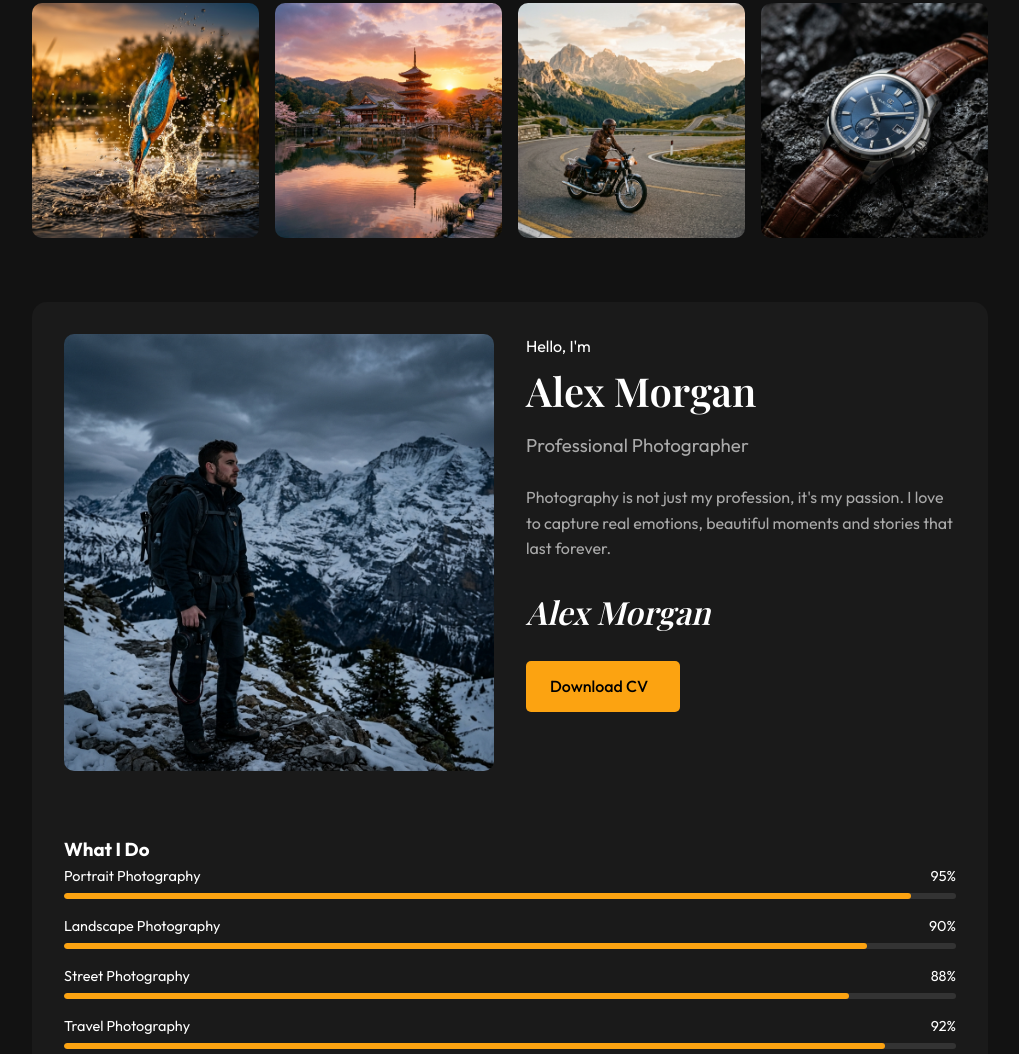
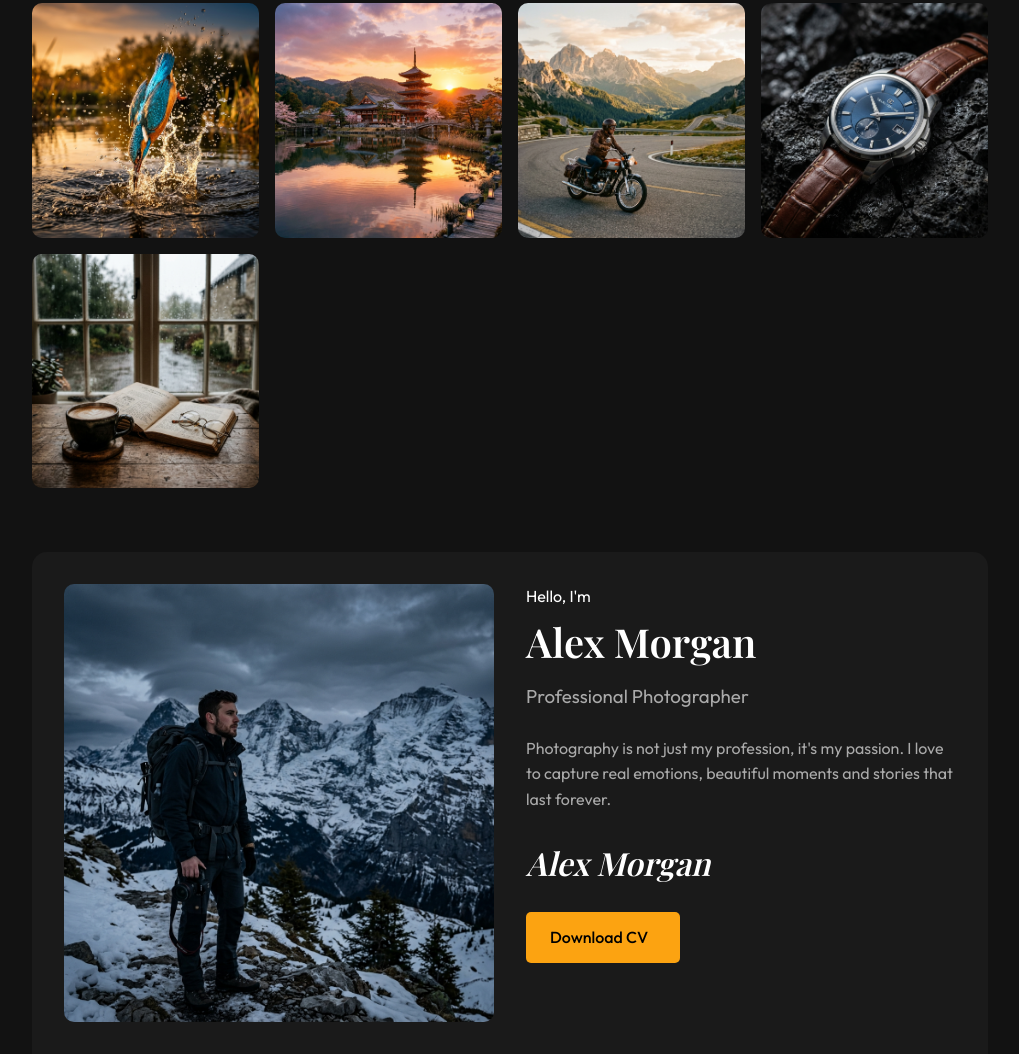
Before and after one commit to Rupakranjan098/demo-portfolio-, a plain HTML site: page index.html in a window 1280 px wide. Shown: the part 1890-2944 px from the top of the page, without its empty margins (260-1279 px from the left). Drawn offline with nearby package versions, Linux system fonts and the light colour scheme; some icons are missing; a web font is replaced by a local one.

Commit message:
Add new aesthetic moody image

```diff
--- a/index.html
+++ b/index.html
@@ -114,6 +114,7 @@
                 <div class="grid-item architecture"><img src="images/portfolio_architecture_1781073784725.png" alt="Architecture"></div>
                 <div class="grid-item travel"><img src="images/portfolio_travel_1781073771875.png" alt="Travel"></div>
                 <div class="grid-item commercial"><img src="images/portfolio_commercial_1781073730240.png" alt="Commercial"></div>
+                <div class="grid-item commercial"><img src="images/portfolio_aesthetic_1781075510063.png" alt="Aesthetic Mood"></div>
             </div>
         </section>
 
```
Also changed, not shown: images/portfolio_aesthetic_1781075510063.png (added).
